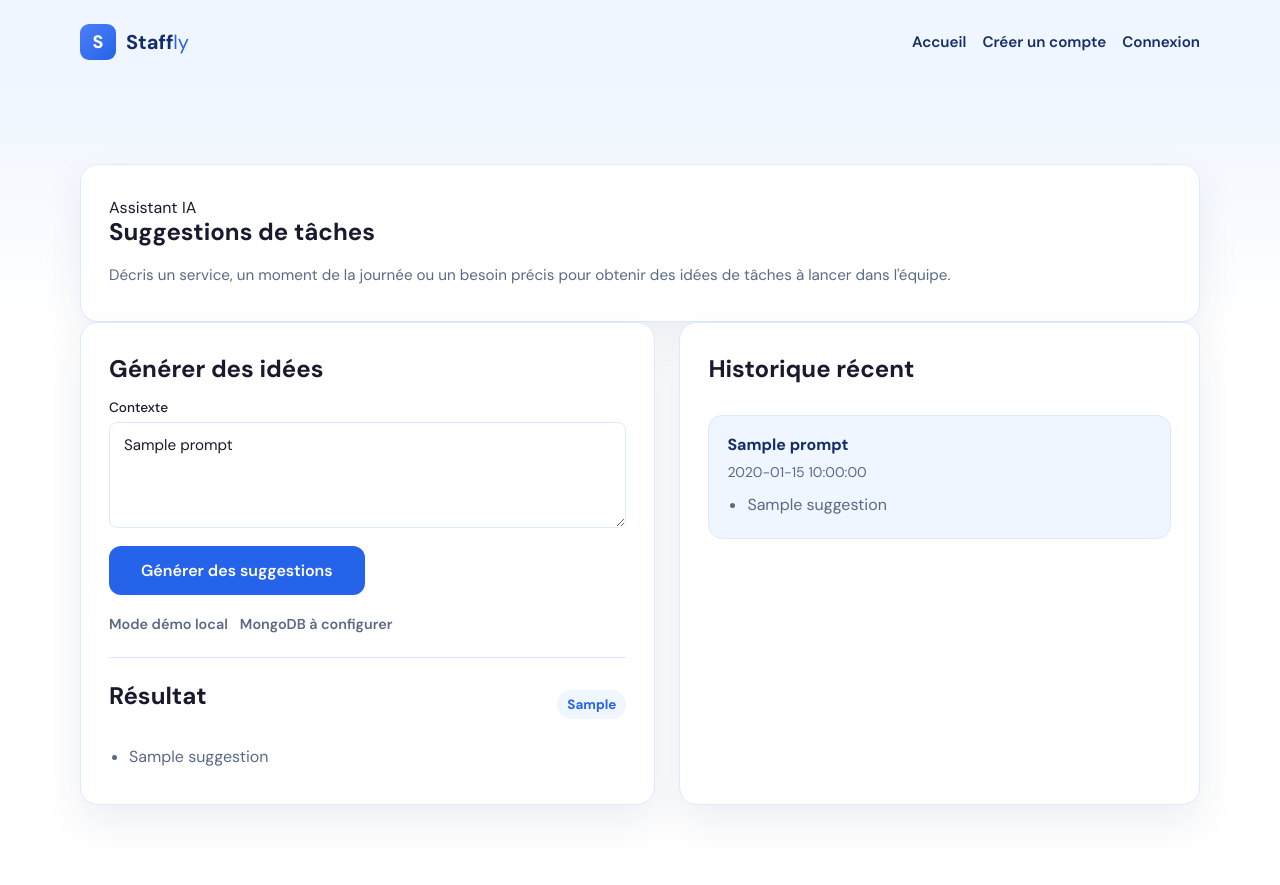
After one commit to tiavinaadr25-ux/flask-staffy, a Flask app: template templates/ai_suggestions.html in a window 1280 px wide. The commit adds this page. Run offline with Flask 3, Linux system fonts and the light colour scheme; the template is opened without the code that fills it: most values are stand-ins (such as "Sample title", 1, 10 or a date in 2020).

Commit message:
add ai suggestions feature with mongodb support

```diff
--- a/app.py
+++ b/app.py
@@ -1,10 +1,13 @@
 from __future__ import annotations
 
+import json
 import os
 import secrets
 from datetime import UTC, date, datetime
 from functools import wraps
 from typing import Any, Callable, TypeVar
+from urllib import error as urllib_error
+from urllib import request as urllib_request
 
 import click
 from dotenv import load_dotenv
@@ -24,6 +27,16 @@ from flask_sqlalchemy import SQLAlchemy
 from sqlalchemy import Date, DateTime, ForeignKey, String, Text, func, select
 from sqlalchemy.orm import Mapped, mapped_column, relationship
 
+try:
+    from pymongo import MongoClient
+    from pymongo.errors import PyMongoError
+except ImportError:  # pragma: no cover - optional dependency in local dev
+    MongoClient = None
+
+    class PyMongoError(Exception):
+        """Fallback error type used when pymongo is unavailable."""
+
+
 load_dotenv()
 
 db: SQLAlchemy = SQLAlchemy()
@@ -31,6 +44,9 @@ bcrypt = Bcrypt()
 
 CSRF_SESSION_KEY = "_csrf_token"
 LOGIN_SESSION_KEY = "manager_id"
+DEFAULT_HUGGING_FACE_MODEL_URL = (
+    "https://api-inference.huggingface.co/models/" "HuggingFaceTB/SmolLM2-1.7B-Instruct"
+)
 ViewFunction = TypeVar("ViewFunction", bound=Callable[..., ResponseReturnValue])
 
 
@@ -244,6 +260,178 @@ def get_owned_leave_request_or_404(leave_request_id: int) -> LeaveRequest:
     return leave_request
 
 
+def get_mongo_collection(app: Flask) -> Any | None:
+    """Return the MongoDB collection used for AI suggestion history."""
+    mongo_uri = app.config.get("MONGO_URI", "")
+
+    if MongoClient is None or not isinstance(mongo_uri, str) or not mongo_uri:
+        return None
+
+    mongo_client = app.extensions.get("mongo_client")
+    if mongo_client is None:
+        mongo_client = MongoClient(mongo_uri, serverSelectionTimeoutMS=1000)
+        app.extensions["mongo_client"] = mongo_client
+
+    database_name = app.config.get("MONGO_DB_NAME", "staffly_ai")
+    collection_name = app.config.get("MONGO_COLLECTION_NAME", "ai_suggestions")
+    return mongo_client[database_name][collection_name]
+
+
+def parse_suggestion_items(raw_text: str) -> list[str]:
+    """Convert raw generated text into a clean list of suggestions."""
+    normalized_lines = [line.strip(" -*0123456789.") for line in raw_text.splitlines()]
+    suggestions = [line.strip() for line in normalized_lines if line.strip()]
+
+    if suggestions:
+        return suggestions[:5]
+
+    sentence_candidates = [
+        sentence.strip()
+        for sentence in raw_text.replace("!", ".").split(".")
+        if sentence.strip()
+    ]
+    return sentence_candidates[:5]
+
+
+def build_fallback_suggestions(manager: Manager, prompt: str) -> list[str]:
+    """Return useful task suggestions when the AI API is not configured."""
+    context = prompt.strip().rstrip(".")
+    restaurant_name = manager.restaurant_name
+
+    return [
+        f"Préparer la mise en place de {context} pour {restaurant_name}.",
+        f"Faire un point d'équipe rapide sur les priorités liées à {context}.",
+        f"Vérifier les réservations, le stock et les postes avant {context}.",
+    ]
+
+
+def generate_ai_task_suggestions(
+    app: Flask, manager: Manager, prompt: str
+) -> tuple[list[str], str]:
+    """Generate task suggestions with Hugging Face when configured."""
+    token = app.config.get("HUGGING_FACE_API_TOKEN", "")
+    model_url = app.config.get("HUGGING_FACE_MODEL_URL", "")
+
+    if not isinstance(token, str) or not isinstance(model_url, str):
+        return build_fallback_suggestions(manager, prompt), "fallback"
+
+    if not token or not model_url:
+        return build_fallback_suggestions(manager, prompt), "fallback"
+
+    payload = {
+        "inputs": (
+            "Generate 3 short restaurant team task suggestions in French. "
+            f"Restaurant: {manager.restaurant_name}. "
+            f"Manager request: {prompt}"
+        ),
+        "parameters": {
+            "max_new_tokens": 120,
+            "return_full_text": False,
+        },
+    }
+    request_headers = {
+        "Authorization": f"Bearer {token}",
+        "Content-Type": "application/json",
+    }
+
+    api_request = urllib_request.Request(
+        model_url,
+        data=json.dumps(payload).encode("utf-8"),
+        headers=request_headers,
+        method="POST",
+    )
+
+    try:
+        with urllib_request.urlopen(api_request, timeout=10) as response:
+            response_payload = json.loads(response.read().decode("utf-8"))
+    except (
+        TimeoutError,
+        urllib_error.URLError,
+        urllib_error.HTTPError,
+        json.JSONDecodeError,
+    ):
+        return build_fallback_suggestions(manager, prompt), "fallback"
+
+    if isinstance(response_payload, list) and response_payload:
+        generated_text = str(response_payload[0].get("generated_text", "")).strip()
+    elif isinstance(response_payload, dict):
+        generated_text = str(response_payload.get("generated_text", "")).strip()
+    else:
+        generated_text = ""
+
+    parsed_items = parse_suggestion_items(generated_text)
+    if parsed_items:
+        return parsed_items, "hugging_face"
+
+    return build_fallback_suggestions(manager, prompt), "fallback"
+
+
+def save_ai_suggestion_history(
+    app: Flask,
+    manager: Manager,
+    prompt: str,
+    suggestions: list[str],
+    source: str,
+) -> bool:
+    """Save AI suggestion history into MongoDB when available."""
+    collection = get_mongo_collection(app)
+    if collection is None:
+        return False
+
+    document = {
+        "manager_email": manager.email,
+        "manager_name": manager.full_name,
+        "restaurant_name": manager.restaurant_name,
+        "prompt": prompt,
+        "suggestions": suggestions,
+        "source": source,
+        "created_at": datetime.now(UTC).isoformat(),
+    }
+
+    try:
+        collection.insert_one(document)
+    except PyMongoError:
+        return False
+
+    return True
+
+
+def load_ai_suggestion_history(
+    app: Flask,
+    manager: Manager,
+    limit: int = 5,
+) -> list[dict[str, Any]]:
+    """Load the latest AI suggestion history for the connected manager."""
+    collection = get_mongo_collection(app)
+    if collection is None:
+        return []
+
+    try:
+        documents = (
+            collection.find({"manager_email": manager.email})
+            .sort(
+                "created_at",
+                -1,
+            )
+            .limit(limit)
+        )
+    except PyMongoError:
+        return []
+
+    history: list[dict[str, Any]] = []
+    for document in documents:
+        history.append(
+            {
+                "prompt": str(document.get("prompt", "")),
+                "suggestions": list(document.get("suggestions", [])),
+                "source": str(document.get("source", "fallback")),
+                "created_at": str(document.get("created_at", "")),
+            }
+        )
+
+    return history
+
+
 def create_app(test_config: dict[str, Any] | None = None) -> Flask:
     """Create the Flask application used locally, in tests, and in production."""
     app = Flask(__name__)
@@ -252,6 +440,17 @@ def create_app(test_config: dict[str, Any] | None = None) -> Flask:
         SECRET_KEY=os.getenv("SECRET_KEY", "change-this-secret-before-production"),
         SQLALCHEMY_DATABASE_URI=normalize_database_url(
             os.getenv("DATABASE_URL", "sqlite:///staffly_dev.db")
+        ),
+        MONGO_URI=os.getenv("MONGO_URI", os.getenv("MONGO_URL", "")),
+        MONGO_DB_NAME=os.getenv("MONGO_DB_NAME", "staffly_ai"),
+        MONGO_COLLECTION_NAME=os.getenv(
+            "MONGO_COLLECTION_NAME",
+            "ai_suggestions",
+        ),
+        HUGGING_FACE_API_TOKEN=os.getenv("HUGGING_FACE_API_TOKEN", ""),
+        HUGGING_FACE_MODEL_URL=os.getenv(
+            "HUGGING_FACE_MODEL_URL",
+            DEFAULT_HUGGING_FACE_MODEL_URL,
         ),
         SQLALCHEMY_TRACK_MODIFICATIONS=False,
         SESSION_COOKIE_HTTPONLY=True,
@@ -516,6 +715,68 @@ def register_routes(app: Flask) -> None:
             employees=employees,
             tasks=tasks,
             leave_requests=leave_requests,
+        )
+
+    @app.route("/ai-suggestions", methods=["GET", "POST"])
+    @login_required
+    def ai_suggestions() -> ResponseReturnValue:
+        manager = get_current_manager()
+        assert manager is not None
+
+        prompt = ""
+        suggestions: list[str] = []
+        generation_source = ""
+        mongo_enabled = bool(app.config.get("MONGO_URI"))
+        hugging_face_enabled = bool(
+            app.config.get("HUGGING_FACE_API_TOKEN")
+            and app.config.get("HUGGING_FACE_MODEL_URL")
+        )
+
+        if request.method == "POST":
+            validate_csrf_token(request.form.get("csrf_token"))
+            prompt = request.form.get("prompt", "").strip()
+
+            if not prompt:
+                flash("Please describe the shift or context first.", "error")
+                return (
+                    render_template(
+                        "ai_suggestions.html",
+                        prompt=prompt,
+                        suggestions=suggestions,
+                        generation_source=generation_source,
+                        suggestion_history=load_ai_suggestion_history(app, manager),
+                        mongo_enabled=mongo_enabled,
+                        hugging_face_enabled=hugging_face_enabled,
+                    ),
+                    400,
+                )
+
+            suggestions, generation_source = generate_ai_task_suggestions(
+                app,
+                manager,
+                prompt,
+            )
+            history_saved = save_ai_suggestion_history(
+                app,
+                manager,
+                prompt,
+                suggestions,
+                generation_source,
+            )
+
+            if history_saved:
+                flash("AI suggestions generated and saved.", "success")
+            else:
+                flash("AI suggestions generated.", "success")
+
+        return render_template(
+            "ai_suggestions.html",
+            prompt=prompt,
+            suggestions=suggestions,
+            generation_source=generation_source,
+            suggestion_history=load_ai_suggestion_history(app, manager),
+            mongo_enabled=mongo_enabled,
+            hugging_face_enabled=hugging_face_enabled,
         )
 
     @app.route("/employees")
--- a/requirements.txt
+++ b/requirements.txt
@@ -9,6 +9,7 @@ itsdangerous==2.2.0
 Jinja2==3.1.6
 MarkupSafe==3.0.3
 psycopg2-binary==2.9.11
+pymongo>=4.10,<5
 python-dotenv==1.2.2
 SQLAlchemy==2.0.48
 typing_extensions==4.15.0
--- a/static/css/style.css
+++ b/static/css/style.css
@@ -544,6 +544,67 @@ input[type="number"] {
   margin-bottom: 32px;
 }
 
+.ai-layout {
+  display: grid;
+  grid-template-columns: 1.05fr 0.95fr;
+  gap: 24px;
+}
+
+.ai-card h2 {
+  margin-bottom: 16px;
+}
+
+.ai-meta {
+  display: flex;
+  gap: 12px;
+  flex-wrap: wrap;
+  margin-top: 20px;
+  color: var(--text-muted);
+  font-size: 0.9rem;
+  font-weight: 600;
+}
+
+.ai-result-box {
+  margin-top: 24px;
+  padding-top: 24px;
+  border-top: 1px solid var(--blue-light);
+}
+
+.suggestion-list {
+  margin: 0;
+  padding-left: 20px;
+  line-height: 1.8;
+  color: var(--text-muted);
+}
+
+.compact-list {
+  margin-top: 10px;
+}
+
+.history-list {
+  display: flex;
+  flex-direction: column;
+  gap: 18px;
+}
+
+.history-item {
+  padding: 18px;
+  border-radius: 14px;
+  background: var(--blue-pale);
+  border: 1px solid var(--blue-light);
+}
+
+.history-prompt {
+  font-weight: 700;
+  color: var(--navy);
+}
+
+.history-date {
+  margin-top: 8px;
+  color: var(--text-muted);
+  font-size: 0.88rem;
+}
+
 .clean-list {
   margin: 0;
   padding-left: 20px;
@@ -623,7 +684,8 @@ td {
 @media (max-width: 900px) {
   .steps-grid,
   .card-grid,
-  .stats-grid {
+  .stats-grid,
+  .ai-layout {
     grid-template-columns: 1fr;
   }
 }
--- /dev/null
+++ b/templates/ai_suggestions.html
@@ -0,0 +1,85 @@
+{% extends "base.html" %}
+
+{% block title %}Suggestions IA | Staffly{% endblock %}
+
+{% block content %}
+  <section class="content-section">
+    <div class="container">
+      <div class="card page-header">
+        <p class="eyebrow">Assistant IA</p>
+        <h1>Suggestions de tâches</h1>
+        <p class="page-intro">
+          Décris un service, un moment de la journée ou un besoin précis pour obtenir des idées de tâches à lancer dans l'équipe.
+        </p>
+      </div>
+
+      <div class="ai-layout">
+        <article class="card ai-card">
+          <h2>Générer des idées</h2>
+
+          <form method="POST" class="auth-form">
+            <input type="hidden" name="csrf_token" value="{{ csrf_token }}" />
+
+            <div class="form-group">
+              <label for="prompt">Contexte</label>
+              <textarea
+                id="prompt"
+                name="prompt"
+                rows="4"
+                placeholder="Ex : Service du midi complet avec deux absences en salle"
+                required
+              >{{ prompt }}</textarea>
+            </div>
+
+            <button class="btn-primary auth-submit" type="submit">Générer des suggestions</button>
+          </form>
+
+          <div class="ai-meta">
+            <span>{% if hugging_face_enabled %}Hugging Face prêt{% else %}Mode démo local{% endif %}</span>
+            <span>{% if mongo_enabled %}MongoDB activé{% else %}MongoDB à configurer{% endif %}</span>
+          </div>
+
+          {% if suggestions %}
+            <div class="ai-result-box">
+              <div class="section-head">
+                <h2>Résultat</h2>
+                <span class="badge">{{ generation_source }}</span>
+              </div>
+              <ul class="suggestion-list">
+                {% for suggestion in suggestions %}
+                  <li>{{ suggestion }}</li>
+                {% endfor %}
+              </ul>
+            </div>
+          {% endif %}
+        </article>
+
+        <article class="card ai-card">
+          <div class="section-head">
+            <h2>Historique récent</h2>
+          </div>
+
+          {% if suggestion_history %}
+            <div class="history-list">
+              {% for entry in suggestion_history %}
+                <section class="history-item">
+                  <p class="history-prompt">{{ entry.prompt }}</p>
+                  <p class="history-date">{{ entry.created_at }}</p>
+                  <ul class="suggestion-list compact-list">
+                    {% for suggestion in entry.suggestions %}
+                      <li>{{ suggestion }}</li>
+                    {% endfor %}
+                  </ul>
+                </section>
+              {% endfor %}
+            </div>
+          {% else %}
+            <p class="page-intro">
+              Aucun historique enregistré pour le moment.
+            </p>
+          {% endif %}
+        </article>
+      </div>
+    </div>
+  </section>
+{% endblock %}
--- a/templates/base.html
+++ b/templates/base.html
@@ -27,6 +27,7 @@
             <a href="{{ url_for('employees') }}">Employés</a>
             <a href="{{ url_for('tasks') }}">Tâches</a>
             <a href="{{ url_for('leave_requests') }}">Congés</a>
+            <a href="{{ url_for('ai_suggestions') }}">Suggestions IA</a>
           {% else %}
             <a href="{{ url_for('home') }}">Accueil</a>
             <a href="{{ url_for('register') }}">Créer un compte</a>
--- a/templates/dashboard.html
+++ b/templates/dashboard.html
@@ -36,6 +36,7 @@
           <a class="btn-primary" href="{{ url_for('employee_create') }}">Ajouter un employé</a>
           <a class="btn-secondary" href="{{ url_for('task_create') }}">Créer une tâche</a>
           <a class="btn-secondary" href="{{ url_for('leave_request_create') }}">Ajouter un congé</a>
+          <a class="btn-secondary" href="{{ url_for('ai_suggestions') }}">Suggestions IA</a>
         </div>
       </div>
 
```
Also changed, not shown: notion_calendar_rncp_bloc2.csv (deleted, +0 -12 lines), notion_calendrier_bloc2_fr.csv (deleted, +0 -12 lines), notion_kanban_bloc2_fr.csv (deleted, +0 -49 lines), notion_kanban_bloc2_fr_40_taches.csv (deleted, +0 -43 lines), notion_kanban_bloc2_fr_detaille.csv (deleted, +0 -127 lines), notion_kanban_rncp_bloc2.csv (deleted, +0 -49 lines), tests/test_app.py (+28 -0 lines), README.md, 1 other file.
